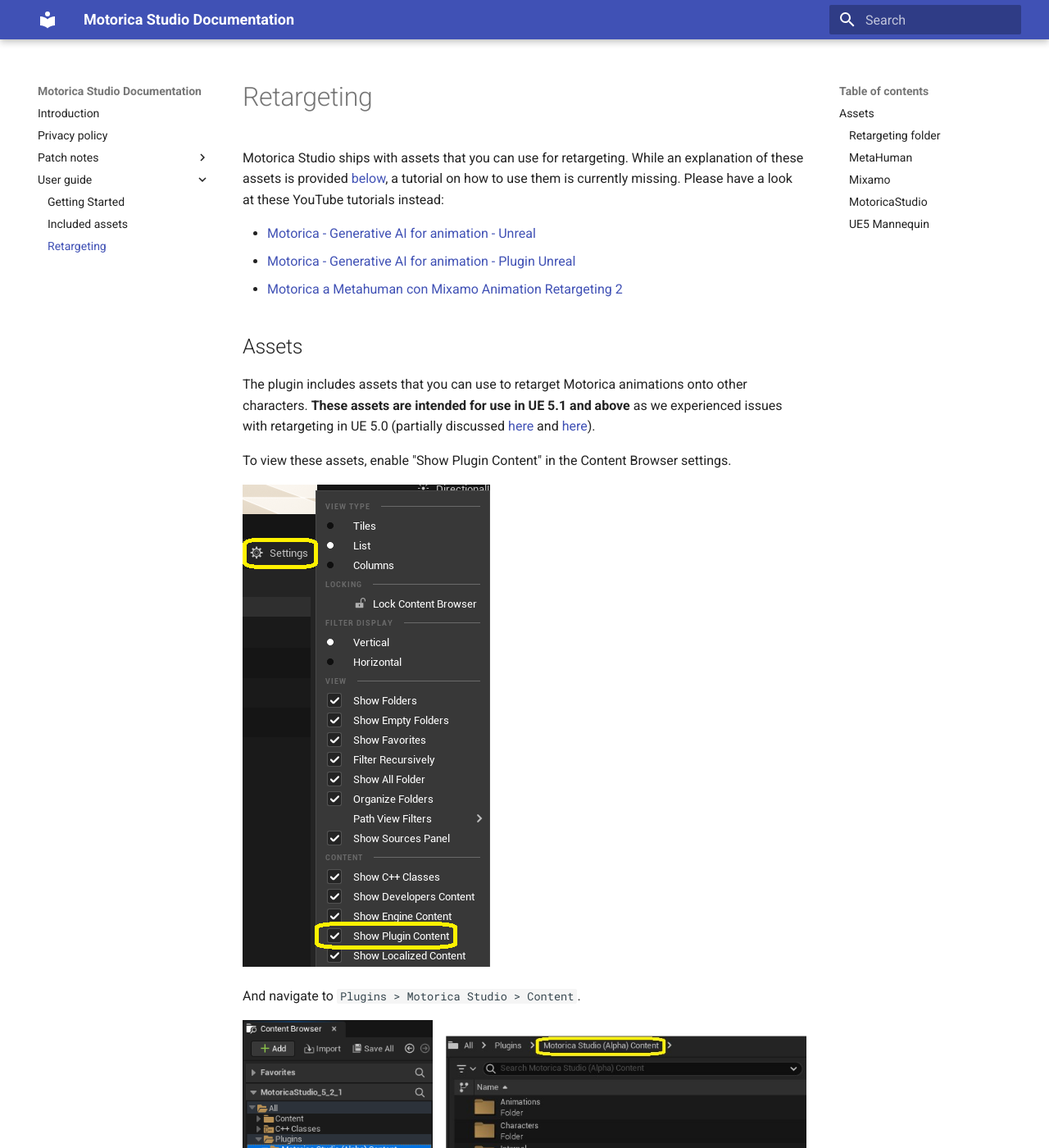
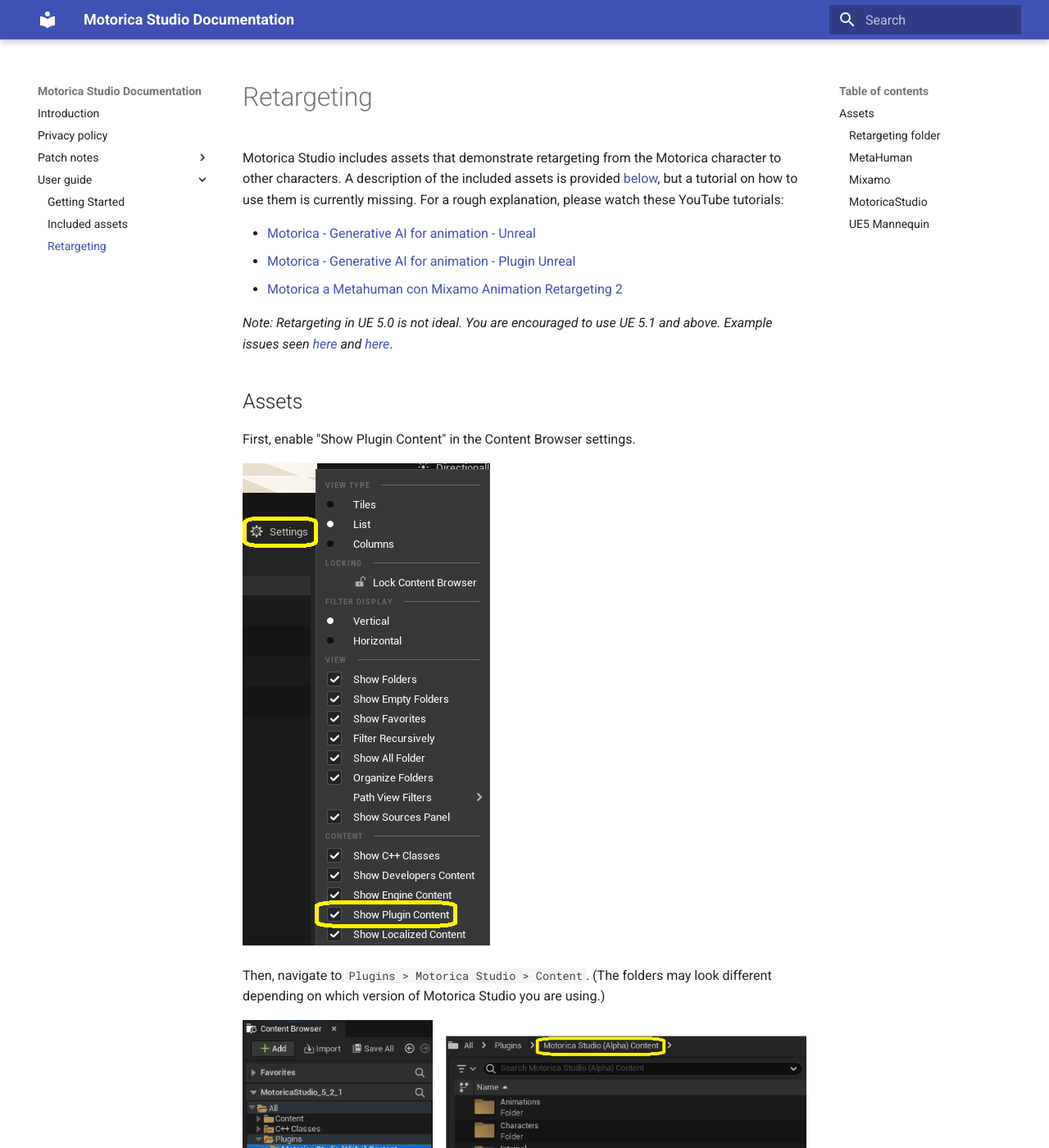
Before and after one commit to MotoricaAI/MoStudioDocs, an MkDocs documentation site: the page built from docs/user-guide/retargeting.md, in a window 1280 px wide and 1400 px high. Shown: the whole window at 82% size. Built offline with MkDocs 1.6.1 and Material for MkDocs 9.7.7, drawn with Linux system fonts in a browser that asks for light colours; some of the changed text lies outside the part shown.

Commit message:
Update docs

```diff
--- a/docs/user-guide/retargeting.md
+++ b/docs/user-guide/retargeting.md
@@ -1,22 +1,20 @@
 # Retargeting
-Motorica Studio ships with assets that you can use for retargeting. While an explanation of these assets is provided [below](./#assets), a tutorial on how to use them is currently missing. Please have a look at these YouTube tutorials instead:
+Motorica Studio includes assets that demonstrate retargeting from the Motorica character to other characters. A description of the included assets is provided [below](./#assets), but a tutorial on how to use them is currently missing. For a rough explanation, please watch these YouTube tutorials:
 
 - [Motorica - Generative AI for animation - Unreal](https://www.youtube.com/watch?v=-UY5rom6LGE)
 - [Motorica - Generative AI for animation - Plugin Unreal](https://www.youtube.com/watch?v=3qmHzPH06O4)
 - [Motorica a Metahuman con Mixamo Animation Retargeting 2](https://www.youtube.com/watch?v=R5euNHUcUec&t)
 
+*Note: Retargeting in UE 5.0 is not ideal. You are encouraged to use UE 5.1 and above. Example issues seen [here](https://forums.unrealengine.com/t/retargeting-root-bone-ue5/506512) and [here](https://forums.unrealengine.com/t/ue5-retargeted-root-motion-animations-have-innacurate-pelvis-hip-placement/514656)*.
+
 ## Assets
-The plugin includes assets that you can use to retarget Motorica animations onto other characters. **These assets are intended for use in UE 5.1 and above** as we experienced issues with retargeting in UE 5.0 (partially discussed [here](https://forums.unrealengine.com/t/retargeting-root-bone-ue5/506512) and [here](https://forums.unrealengine.com/t/ue5-retargeted-root-motion-animations-have-innacurate-pelvis-hip-placement/514656)).
-
-To view these assets, enable "Show Plugin Content" in the Content Browser settings.
+First, enable "Show Plugin Content" in the Content Browser settings.
 
 ![](../images/content-browser-settings-show-plugin-content.png)
 
-And navigate to `Plugins > Motorica Studio > Content`.
+Then, navigate to `Plugins > Motorica Studio > Content`. (The folders may look different depending on which version of Motorica Studio you are using.)
 
 ![](../images/content-browser-folder-plugin.png)
-
-Note: The folder names may be different depending on the plugin version you are using.
 
 ### Retargeting folder
 
```
